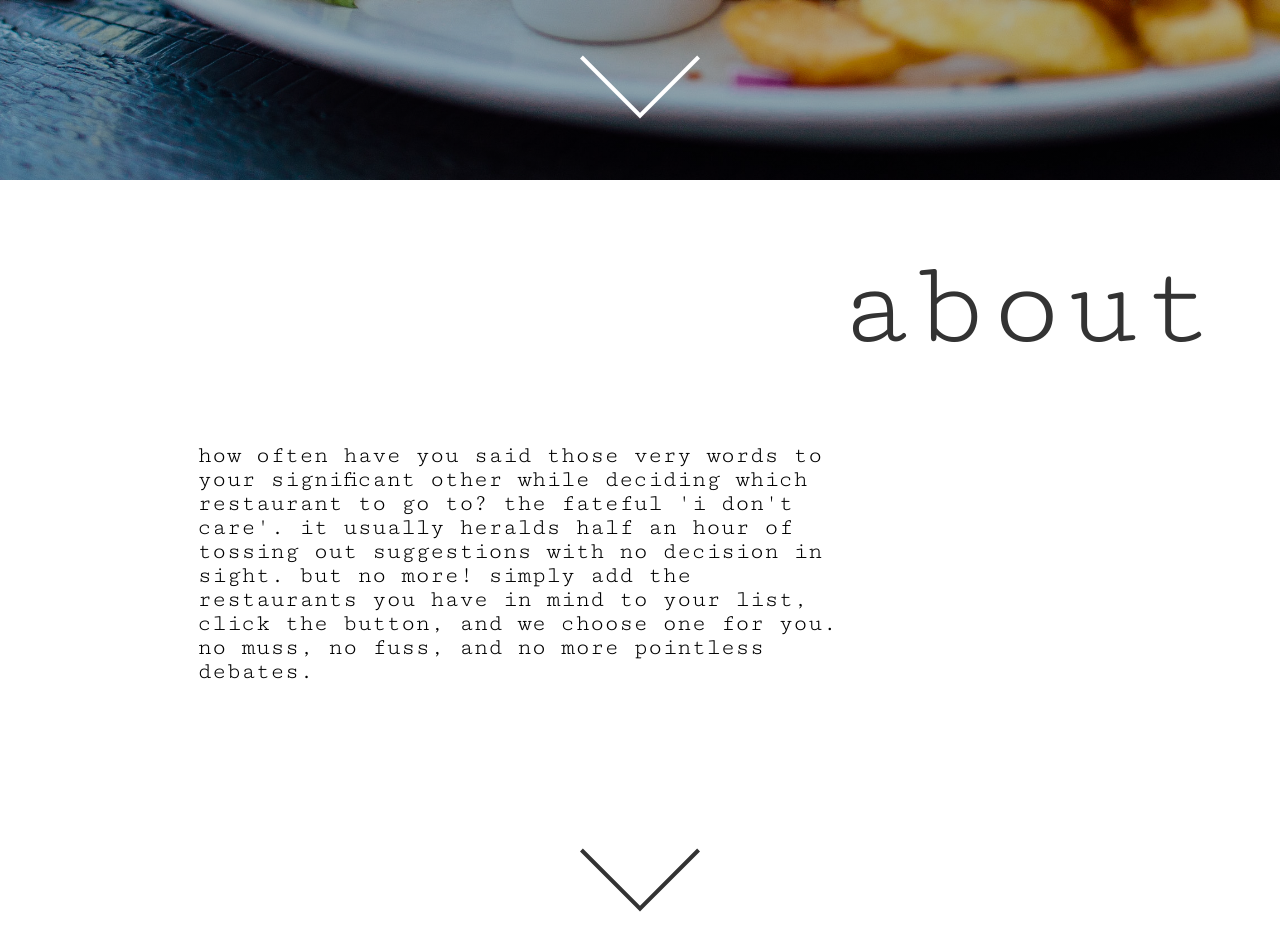
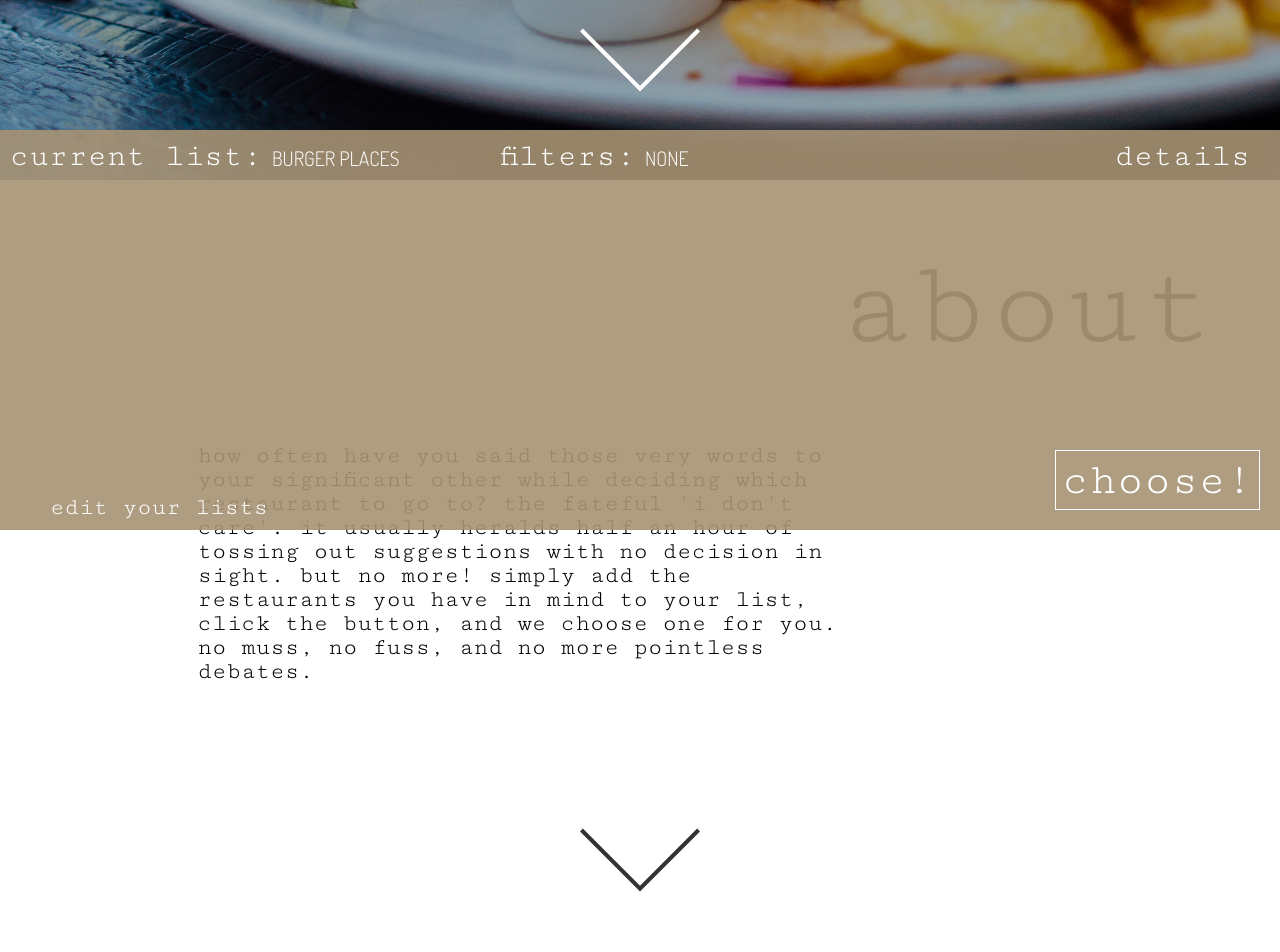
Before and after one commit to Be-The-Bert/noserver-idontcare, a React (Create React App) app in the folder noserver/: page / in a window 1280 px wide. Shown: the part 620-1572 px from the top of the page. Built offline with nearby package versions, Linux system fonts and the light colour scheme.

Commit message:
MVP achieved. JS logic needs tightening to avoid bugs

```diff
--- a/noserver/src/components/App.css
+++ b/noserver/src/components/App.css
@@ -31,7 +31,8 @@
   background-repeat: no-repeat;
   background-attachment: fixed;
   background-size: cover;
-  background-position: 50% 0; }
+  background-position: 50% 0;
+  position: relative; }
   #Carousel h1 {
     margin-top: 40vh;
     font-family: "Cutive Mono", monospace;
@@ -39,7 +40,9 @@
     font-size: 125px;
     color: white; }
   #Carousel .downArrow {
-    margin-bottom: 30px;
+    position: absolute;
+    bottom: 60px;
+    left: calc(50vw - 7.5vh);
     width: 15vh;
     height: 15vh;
     fill: white; }
@@ -48,7 +51,8 @@
   width: 100%;
   height: 100vh;
   display: flex;
-  flex-direction: column; }
+  flex-direction: column;
+  position: relative; }
   #About .contentContainer {
     width: 100%; }
   #About h1 {
@@ -73,9 +77,12 @@
   #About .arrowContainer {
     float: clear;
     width: 100%;
-    display: flex;
-    justify-content: center; }
+    position: absolute;
+    bottom: 0; }
   #About .downArrow {
+    position: absolute;
+    bottom: 60px;
+    left: calc(50vw - 7.5vh);
     width: 15vh;
     height: 15vh;
     fill: #333333; }
@@ -106,7 +113,8 @@
     text-transform: lowercase;
     font-size: 16px; }
   #MakeAList button:hover {
-    border-bottom: 1px solid #333333; }
+    border-bottom: 1px solid #333333;
+    cursor: pointer; }
   #MakeAList button:focus {
     outline: none; }
   #MakeAList h1 {
@@ -140,7 +148,7 @@
       font-size: 20px;
       padding-top: 2px; }
     #MakeAList .formsContainer .listTitle:hover {
-      text-shadow: .5px 0; }
+      cursor: pointer; }
     #MakeAList .formsContainer .restaurantList {
       display: flex;
       justify-content: space-between; }
@@ -166,7 +174,7 @@
     position: absolute;
     bottom: 0; }
     #MakeAList .bottom .saveList {
-      width: calc(50vw - 7.5vh); }
+      width: calc(50vw - 8vh); }
       #MakeAList .bottom .saveList button {
         height: auto;
         width: auto;
@@ -174,6 +182,9 @@
         border: 1px solid #333333;
         margin: 7vw; }
     #MakeAList .bottom .downArrow {
+      position: absolute;
+      bottom: 60px;
+      left: calc(50vw - 7.5vh);
       width: 15vh;
       height: 15vh;
       fill: #333333; }
@@ -242,7 +253,8 @@
       text-transform: lowercase;
       font-size: 16px; }
     #Lists #ListDisplay button:hover {
-      border-bottom: 1px solid #333333; }
+      border-bottom: 1px solid #333333;
+      cursor: pointer; }
     #Lists #ListDisplay button:focus {
       outline: none; }
     #Lists #ListDisplay .listTitle {
@@ -252,7 +264,7 @@
       font-size: 30px;
       padding-top: 2px; }
     #Lists #ListDisplay .listTitle:hover {
-      text-shadow: .5px 0; }
+      cursor: pointer; }
     #Lists #ListDisplay form {
       height: 37px;
       padding: 5px 0; }
@@ -284,7 +296,7 @@
   position: fixed;
   top: 0;
   left: 0;
-  z-index: 3; }
+  z-index: 4; }
   #EditItem .modulContainer {
     background-color: rgba(167, 147, 117, 0.9);
     padding: 25px;
@@ -304,7 +316,8 @@
       font-size: 16px;
       margin-bottom: 2px; }
     #EditItem .modulContainer span:hover {
-      border-bottom: 1px solid white; }
+      border-bottom: 1px solid white;
+      cursor: pointer; }
     #EditItem .modulContainer .labels {
       display: flex;
       flex-direction: column;
@@ -325,14 +338,80 @@
       justify-content: flex-end;
       align-items: flex-end; }
 
+#Footer {
+  position: fixed;
+  bottom: 0;
+  width: 100%;
+  z-index: 3; }
+  #Footer .footerHide {
+    position: absolute;
+    bottom: -350px;
+    width: 100%;
+    height: 400px;
+    display: flex;
+    background-color: rgba(167, 147, 117, 0.9);
+    transition: all .3s ease-in-out; }
+    #Footer .footerHide h2 {
+      margin: 10px;
+      font-family: "Cutive Mono", monospace;
+      text-transform: lowercase;
+      font-size: 32px;
+      color: white; }
+    #Footer .footerHide h3 {
+      margin: 18px 90px 0 0;
+      font-family: "Dosis", sans-serif;
+      text-transform: uppercase;
+      font-size: 20px;
+      color: white; }
+    #Footer .footerHide .detailsButton {
+      position: absolute;
+      right: 20px;
+      margin: 10px;
+      font-family: "Cutive Mono", monospace;
+      text-transform: lowercase;
+      font-size: 32px;
+      color: white; }
+    #Footer .footerHide .detailsButton:hover {
+      cursor: pointer; }
+    #Footer .footerHide .editLink {
+      position: absolute;
+      bottom: 10px;
+      left: 10px;
+      height: 24px;
+      text-transform: lowercase;
+      text-decoration: none;
+      padding: 0 40px;
+      font-family: "Cutive Mono", monospace;
+      font-size: 24px;
+      color: white; }
+    #Footer .footerHide .editLink:hover {
+      border-bottom: 1px solid white; }
+    #Footer .footerHide button {
+      position: absolute;
+      bottom: 20px;
+      right: 20px;
+      height: 60px;
+      width: auto;
+      color: white;
+      background-color: transparent;
+      font-family: "Cutive Mono", monospace;
+      text-transform: lowercase;
+      font-size: 45px;
+      border: 1px solid white; }
+    #Footer .footerHide button:hover {
+      cursor: pointer; }
+    #Footer .footerHide button:focus {
+      outline: none; }
+  #Footer .footerSlide {
+    bottom: 0; }
   #Footer .backgroundContainer {
+    position: relative;
     width: 100vw;
     height: 100vh;
     background-color: rgba(0, 0, 0, 0.25);
     position: fixed;
     top: 0;
-  left: 0;
-  z-index: 3; }
+    left: 0; }
     #Footer .backgroundContainer .resultsModul {
       background-color: rgba(167, 147, 117, 0.9);
       padding: 25px;
--- a/noserver/src/components/App.scss
+++ b/noserver/src/components/App.scss
@@ -6,6 +6,7 @@ $hipsterFontFamily: 'Cutive Mono', monospace;
 $hipsterFontTransform: lowercase;
 $hipsterSmallFont: 16px;
 $hipsterMedFont: 24px;
+$hipsterLargeFont: 32px;
 $pageTitleFontSize: 125px;
 $lightFontColor: white;
 $darkFontColor: #333333;
@@ -46,6 +47,7 @@ $complimentColor: rgba(167, 147, 117, .9);
     background-attachment: fixed;
     background-size: cover;
     background-position: 50% 0;
+    position: relative;
     h1 {
         margin-top: 40vh;
         font-family: $hipsterFontFamily;
@@ -54,7 +56,9 @@ $complimentColor: rgba(167, 147, 117, .9);
         color: $lightFontColor;
     }
     .downArrow {
-        margin-bottom: 30px;
+        position: absolute;
+        bottom: 60px;
+        left: calc(50vw - 7.5vh);
         width: 15vh;
         height: 15vh;
         fill: $lightFontColor;
@@ -65,6 +69,7 @@ $complimentColor: rgba(167, 147, 117, .9);
     height: 100vh;
     display: flex;
     flex-direction: column;
+    position: relative;
     .contentContainer {
         width: 100%;
     }
@@ -93,10 +98,13 @@ $complimentColor: rgba(167, 147, 117, .9);
     .arrowContainer{
         float: clear;
         width: 100%;
-        display: flex;
-        justify-content: center;
+        position: absolute;
+        bottom: 0;
     }
     .downArrow {
+        position: absolute;
+        bottom: 60px;
+        left: calc(50vw - 7.5vh);
         width: 15vh;
         height: 15vh;
         fill: $darkFontColor;
@@ -132,6 +140,7 @@ $complimentColor: rgba(167, 147, 117, .9);
     }
     button:hover {
         border-bottom: 1px solid $darkFontColor;
+        cursor: pointer;
     }
     button:focus {
         outline: none;
@@ -172,7 +181,7 @@ $complimentColor: rgba(167, 147, 117, .9);
             padding-top: 2px;
         }
         .listTitle:hover {
-            text-shadow: .5px 0;
+            cursor: pointer;
         }
         .restaurantList {
             display: flex;
@@ -204,7 +213,7 @@ $complimentColor: rgba(167, 147, 117, .9);
         position: absolute;
         bottom: 0;
         .saveList {
-            width: calc(50vw - 7.5vh);
+            width: calc(50vw - 8vh);
             button {
                 height: auto;
                 width: auto;
@@ -214,6 +223,9 @@ $complimentColor: rgba(167, 147, 117, .9);
             }
         }
         .downArrow {
+            position: absolute;
+            bottom: 60px;
+            left: calc(50vw - 7.5vh);
             width: 15vh;
             height: 15vh;
             fill: $darkFontColor;
@@ -295,6 +307,7 @@ $complimentColor: rgba(167, 147, 117, .9);
         }
         button:hover {
             border-bottom: 1px solid $darkFontColor;
+            cursor: pointer;
         }
         button:focus {
             outline: none;
@@ -307,7 +320,7 @@ $complimentColor: rgba(167, 147, 117, .9);
             padding-top: 2px;
         }
         .listTitle:hover {
-            text-shadow: .5px 0;
+            cursor: pointer;
         }
         form {
             height: $futureLargeFont + 7;
@@ -347,7 +360,7 @@ $complimentColor: rgba(167, 147, 117, .9);
     position: fixed;
     top: 0;
     left: 0;
-    z-index: 3;
+    z-index: 4;
     .modulContainer {
         background-color: $complimentColor;
         padding: 25px;
@@ -369,6 +382,7 @@ $complimentColor: rgba(167, 147, 117, .9);
         }
         span:hover {
             border-bottom: 1px solid $lightFontColor;
+            cursor: pointer;
         }
         .labels {
             display: flex;
@@ -400,14 +414,91 @@ $complimentColor: rgba(167, 147, 117, .9);
 
 
 #Footer {
+    position: fixed;
+    bottom: 0;
+    width: 100%;
+    z-index: 3;
+    .footerHide {
+        position: absolute;
+        bottom: -350px;
+        width: 100%;
+        height: 400px;
+        display: flex;
+        background-color: $complimentColor;
+        transition: all .3s ease-in-out;
+        h2 {
+            margin: 10px;
+            font-family: $hipsterFontFamily;
+            text-transform: $hipsterFontTransform;
+            font-size: $hipsterLargeFont;
+            color: $lightFontColor;
+        }
+        h3 {
+            margin: 18px 90px 0 0;
+            font-family: $futureFontFamily;
+            text-transform: $futureFontTransform;
+            font-size: $futureMedFont;
+            color: $lightFontColor;
+        }
+        .detailsButton {
+            position: absolute;
+            right: 20px;
+            margin: 10px;
+            font-family: $hipsterFontFamily;
+            text-transform: $hipsterFontTransform;
+            font-size: $hipsterLargeFont;
+            color: $lightFontColor;
+        }
+        .detailsButton:hover {
+            cursor: pointer;
+        }
+        .editLink {
+            position: absolute;
+            bottom: 10px;
+            left: 10px;
+            height: $hipsterMedFont;
+            text-transform: $hipsterFontTransform;
+            text-decoration: none;
+            padding: 0 40px;
+            font-family: $hipsterFontFamily;
+            font-size: $hipsterMedFont;
+            color: $lightFontColor;
+        }
+        .editLink:hover {
+            border-bottom: 1px solid $lightFontColor;
+        }
+        button {
+            position: absolute;
+            bottom: 20px;
+            right: 20px;
+            height: 60px;
+            width: auto;
+            color: $lightFontColor;
+            background-color: transparent;
+            font-family: $hipsterFontFamily;
+            text-transform: $hipsterFontTransform;
+            font-size: 45px;
+            border: 1px solid $lightFontColor
+        }
+        button:hover {
+            cursor: pointer;
+        }
+        button:focus {
+            outline: none;
+        }
+    }
+    .footerSlide{
+        bottom: 0;
+    }
     .backgroundContainer{
+        position: relative;
         width: 100vw;
         height: 100vh;
         background-color: rgba(0, 0, 0, 0.25);
         position: fixed;
         top: 0;
         left: 0;
-        z-index: 3;
+
         .resultsModul {
             background-color: $complimentColor;
             padding: 25px;
--- a/noserver/src/components/Footer/Footer.js
+++ b/noserver/src/components/Footer/Footer.js
@@ -1,14 +1,17 @@
 import React, { Component } from 'react';
 import { connect } from 'react-redux';
 import { Link } from 'react-router-dom';
+import { HashLink } from 'react-router-hash-link';
 
 class Footer extends Component {
     constructor(props) {
         super(props);
         this.state = {
-            answer: ''
+            answer: '',
+            toggle: false
         }
         this.choose =this.choose.bind(this);
+        this.slide =this.slide.bind(this);
     }
     choose(){
         let total = this.props.lists[this.props.currentList].restaurants.length;
@@ -17,11 +20,21 @@ class Footer extends Component {
             answer: this.props.lists[this.props.currentList].restaurants[answerIndex].name
         })
     }
+    slide(){
+        this.setState({toggle: !this.state.toggle});
+    }
     render(){
         return (
-            <div id='Footer'>
-                <h2>{this.props.lists[this.props.currentList].title}</h2>
-                <button onClick={this.choose}>Choose!</button>
+            <div id='Footer' >
+                <div className={`footerHide ${this.state.toggle ? 'footerSlide': null}`}>
+                    <h2>Current List:</h2>
+                    <h3>{this.props.lists[this.props.currentList].title}</h3>
+                    <h2>Filters:</h2>
+                    <h3>NONE</h3>
+                    <span className='detailsButton' onClick={this.slide}>Details</span>
+                    <HashLink to='/#Lists' className='editLink' onClick={this.slide}><span>Edit your lists</span></HashLink>
+                    <button onClick={this.choose}>Choose!</button>
+                </div>
                 {this.state.answer.length
                 ?
                     <div className='backgroundContainer'>
--- a/noserver/src/components/Moduls/EditItem/EditItem.js
+++ b/noserver/src/components/Moduls/EditItem/EditItem.js
@@ -27,6 +27,7 @@ export default class EditItem extends Component {
     render(){
         return (
             <div id='EditItem'>
+
                 <div className='modulContainer'>
                 <div className='labels'>
                     <p>Name:</p>
```
Lines whose indentation alone changed are shown as unchanged.
